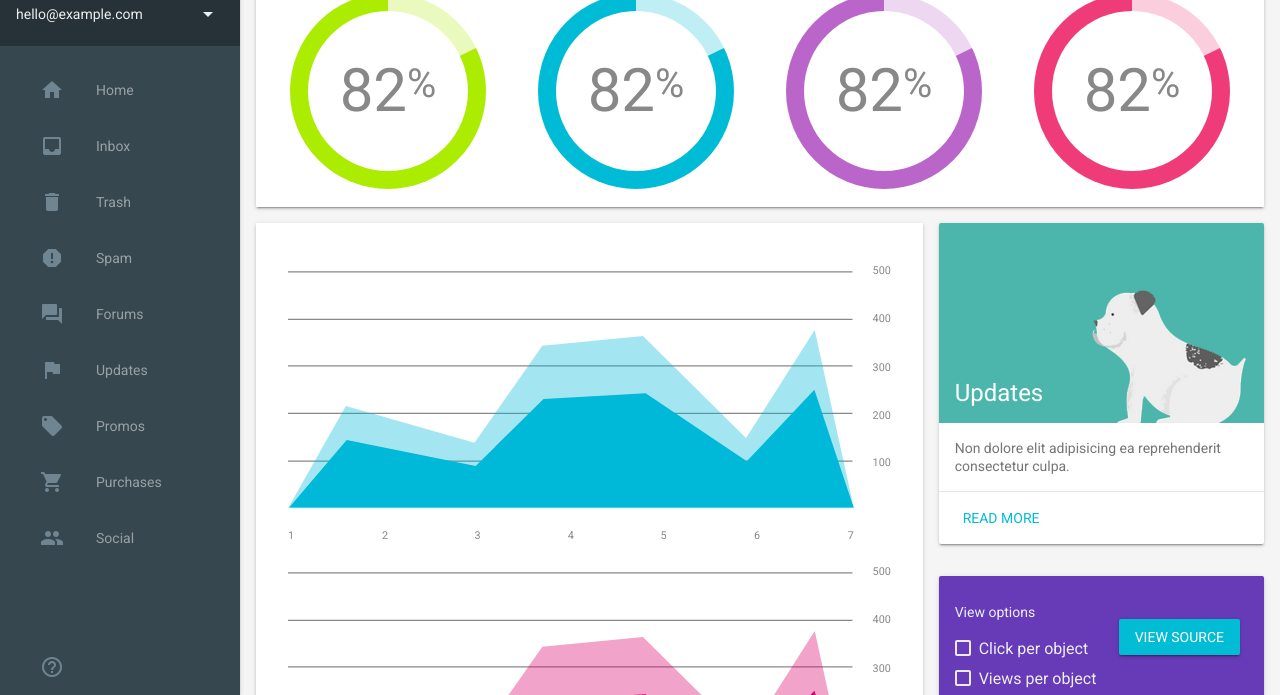
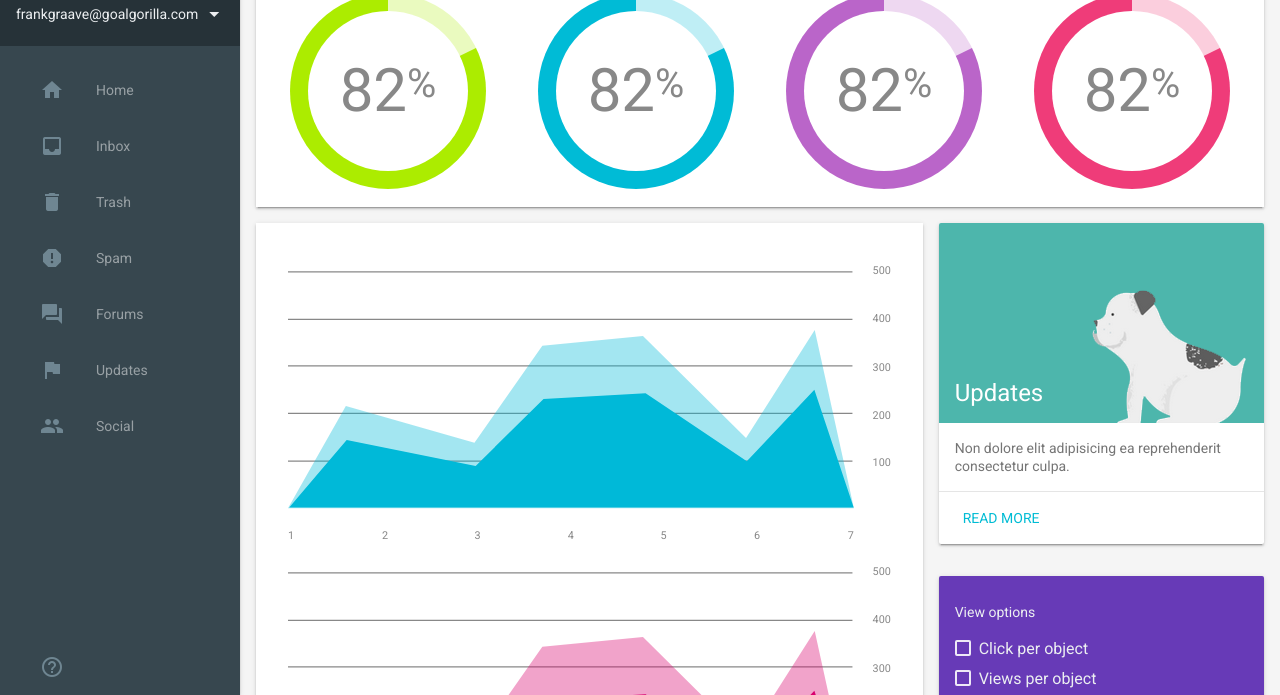
Before and after one commit to frankgraave/frankgraave.github.io, a plain HTML site: page index.html in a window 1280 px wide. Shown: the part 105-800 px from the top of the page. Drawn offline with nearby package versions, Linux system fonts and the light colour scheme.

Commit message:
small change

```diff
--- a/index.html
+++ b/index.html
@@ -3,9 +3,8 @@
   <head>
     <meta charset="utf-8">
     <meta http-equiv="X-UA-Compatible" content="IE=edge">
-    <meta name="description" content="A front-end template that helps you build fast, modern mobile web apps.">
     <meta name="viewport" content="width=device-width, initial-scale=1.0, minimum-scale=1.0">
-    <title>Material Design Lite</title>
+    <title>Offline Dashboard</title>
 
     <!-- Add to homescreen for Chrome on Android -->
     <meta name="mobile-web-app-capable" content="yes">
@@ -73,14 +72,14 @@
         <header class="demo-drawer-header">
           <img src="images/user.jpg" class="demo-avatar">
           <div class="demo-avatar-dropdown">
-            <span>hello@example.com</span>
+            <span>frankgraave@goalgorilla.com</span>
             <div class="mdl-layout-spacer"></div>
             <button id="accbtn" class="mdl-button mdl-js-button mdl-js-ripple-effect mdl-button--icon">
               <i class="material-icons" role="presentation">arrow_drop_down</i>
               <span class="visuallyhidden">Accounts</span>
             </button>
             <ul class="mdl-menu mdl-menu--bottom-right mdl-js-menu mdl-js-ripple-effect" for="accbtn">
-              <li class="mdl-menu__item">hello@example.com</li>
+              <li class="mdl-menu__item">support@example.com</li>
               <li class="mdl-menu__item">info@example.com</li>
               <li class="mdl-menu__item"><i class="material-icons">add</i>Add another account...</li>
             </ul>
@@ -88,13 +87,11 @@
         </header>
         <nav class="demo-navigation mdl-navigation mdl-color--blue-grey-800">
           <a class="mdl-navigation__link" href=""><i class="mdl-color-text--blue-grey-400 material-icons" role="presentation">home</i>Home</a>
-          <a class="mdl-navigation__link" href=""><i class="mdl-color-text--blue-grey-400 material-icons" role="presentation">inbox</i>Inbox</a>
+          <a class="mdl-navigation__link" href="inbox.html"><i class="mdl-color-text--blue-grey-400 material-icons" role="presentation">inbox</i>Inbox</a>
           <a class="mdl-navigation__link" href=""><i class="mdl-color-text--blue-grey-400 material-icons" role="presentation">delete</i>Trash</a>
           <a class="mdl-navigation__link" href=""><i class="mdl-color-text--blue-grey-400 material-icons" role="presentation">report</i>Spam</a>
           <a class="mdl-navigation__link" href=""><i class="mdl-color-text--blue-grey-400 material-icons" role="presentation">forum</i>Forums</a>
           <a class="mdl-navigation__link" href=""><i class="mdl-color-text--blue-grey-400 material-icons" role="presentation">flag</i>Updates</a>
-          <a class="mdl-navigation__link" href=""><i class="mdl-color-text--blue-grey-400 material-icons" role="presentation">local_offer</i>Promos</a>
-          <a class="mdl-navigation__link" href=""><i class="mdl-color-text--blue-grey-400 material-icons" role="presentation">shopping_cart</i>Purchases</a>
           <a class="mdl-navigation__link" href=""><i class="mdl-color-text--blue-grey-400 material-icons" role="presentation">people</i>Social</a>
           <div class="mdl-layout-spacer"></div>
           <a class="mdl-navigation__link" href=""><i class="mdl-color-text--blue-grey-400 material-icons" role="presentation">help_outline</i><span class="visuallyhidden">Help</span></a>
@@ -228,7 +225,6 @@
           </g>
         </defs>
       </svg>
-      <a href="https://github.com/google/material-design-lite/blob/mdl-1.x/templates/dashboard/" target="_blank" id="view-source" class="mdl-button mdl-js-button mdl-button--raised mdl-js-ripple-effect mdl-button--colored mdl-color-text--white">View Source</a>
     <script src="https://code.getmdl.io/1.3.0/material.min.js"></script>
     <script>
       if('serviceWorker' in navigator) {
```
